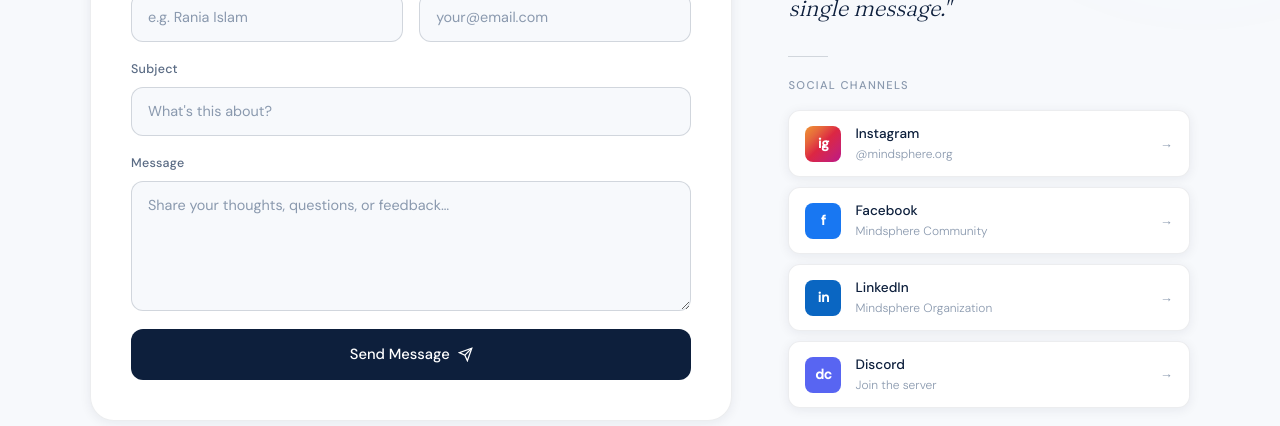
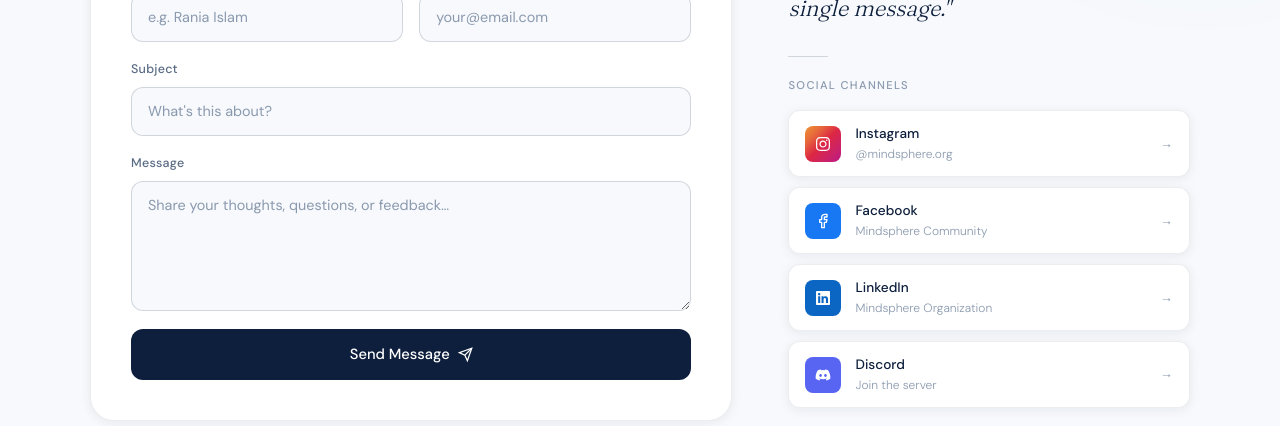
Before and after one commit to R0F7/Mindsphere, a Next.js app: page / in a window 1280 px wide. Shown: the part 6460-6886 px from the top of the page. Built offline with nearby package versions, Linux system fonts and the light colour scheme.

Commit message:
get involved page currection done

```diff
--- a/package.json
+++ b/package.json
@@ -14,6 +14,7 @@
     "next-themes": "^0.4.6",
     "react": "19.2.4",
     "react-dom": "19.2.4",
+    "react-icons": "^5.6.0",
     "tailwind-merge": "^3.6.0"
   },
   "devDependencies": {
--- a/src/app/components/contact-section.tsx
+++ b/src/app/components/contact-section.tsx
@@ -1,6 +1,9 @@
 "use client";
 
+import Link from "next/link";
 import { useState } from "react";
+import { FaDiscord, FaInstagram, FaLinkedin } from "react-icons/fa";
+import { FiFacebook } from "react-icons/fi";
 
 export default function ContactSection() {
   const [submitted, setSubmitted] = useState(false);
@@ -21,7 +24,7 @@ export default function ContactSection() {
 
       <div className="mx-auto container">
         {/* Header */}
-        <div  data-aos="fade-up" className="mb-14">
+        <div data-aos="fade-up" className="mb-14">
           <div className="mb-3 text-[0.72rem] font-medium uppercase tracking-[0.14em] text-accent">
             Contact Us
           </div>
@@ -38,7 +41,10 @@ export default function ContactSection() {
 
         {/* Grid */}
         <div className="grid items-start gap-14 lg:grid-cols-[1.6fr_1fr]">
-          <div  data-aos="fade-right" className="rounded-xl border border-border bg-white p-10 shadow-sm">
+          <div
+            data-aos="fade-right"
+            className="rounded-xl border border-border bg-white p-10 shadow-sm"
+          >
             {!submitted ? (
               <form onSubmit={handleSubmit}>
                 <div id="contact-form-content">
@@ -153,7 +159,7 @@ export default function ContactSection() {
           </div>
 
           {/* Right Side */}
-          <div  data-aos="fade-left" className="flex flex-col gap-5 pt-2">
+          <div data-aos="fade-left" className="flex flex-col gap-5 pt-2">
             {/* Intro */}
             <div>
               <div className="mb-3 text-[0.72rem] font-medium uppercase tracking-[0.14em] text-accent">
@@ -175,15 +181,15 @@ export default function ContactSection() {
 
               <div className="flex flex-col gap-2.5">
                 {/* Instagram */}
-                <a
+                <Link
                   href="#"
                   className="group flex items-center gap-3.5 rounded-md border border-border bg-white px-4 py-3 shadow-sm transition-all duration-200 hover:translate-x-1 hover:border-strong hover:shadow-md"
                 >
                   <div
-                    className="flex h-9 w-9 shrink-0 items-center justify-center rounded-sm bg-[linear-gradient(135deg,#f09433,#e6683c,#dc2743,#cc2366,#bc1888)] text-[0.85rem] font-semibold"
+                    className="flex h-9 w-9 shrink-0 items-center justify-center rounded-sm bg-[linear-gradient(135deg,#f09433,#e6683c,#dc2743,#cc2366,#bc1888)] text-base font-semibold"
                     style={{ color: "white" }}
                   >
-                    ig
+                    <FaInstagram />
                   </div>
 
                   <div>
@@ -199,15 +205,18 @@ export default function ContactSection() {
                   <span className="ml-auto text-[0.8rem] text-muted transition-transform duration-200 group-hover:translate-x-0.75">
                     →
                   </span>
-                </a>
+                </Link>
 
                 {/* Facebook */}
-                <a
+                <Link
                   href="#"
                   className="group flex items-center gap-3.5 rounded-md border border-border bg-white px-4 py-3 shadow-sm transition-all duration-200 hover:translate-x-1 hover:border-strong hover:shadow-md"
                 >
-                  <div className="flex h-9 w-9 shrink-0 items-center justify-center rounded-sm bg-[#1877F2] text-[0.85rem] font-semibold text-white">
-                    f
+                  <div
+                    className="flex h-9 w-9 shrink-0 items-center justify-center rounded-sm bg-[#1877F2] text-base font-semibold"
+                    style={{ color: "white" }}
+                  >
+                    <FiFacebook />
                   </div>
 
                   <div>
@@ -223,15 +232,18 @@ export default function ContactSection() {
                   <span className="ml-auto text-[0.8rem] text-muted transition-transform duration-200 group-hover:translate-x-0.75">
                     →
                   </span>
-                </a>
+                </Link>
 
                 {/* Linkedin */}
-                <a
+                <Link
                   href="#"
                   className="group flex items-center gap-3.5 rounded-md border border-border bg-white px-4 py-3 shadow-sm transition-all duration-200 hover:translate-x-1 hover:border-strong hover:shadow-md"
                 >
-                  <div className="flex h-9 w-9 shrink-0 items-center justify-center rounded-sm bg-[#0A66C2] text-[0.85rem] font-semibold text-white">
-                    in
+                  <div
+                    className="flex h-9 w-9 shrink-0 items-center justify-center rounded-sm bg-[#0A66C2] text-base font-semibold"
+                    style={{ color: "white" }}
+                  >
+                    <FaLinkedin />
                   </div>
 
                   <div>
@@ -247,15 +259,18 @@ export default function ContactSection() {
                   <span className="ml-auto text-[0.8rem] text-muted transition-transform duration-200 group-hover:translate-x-0.75">
                     →
                   </span>
-                </a>
+                </Link>
 
                 {/* Discord */}
-                <a
+                <Link
                   href="#"
                   className="group flex items-center gap-3.5 rounded-md border border-border bg-white px-4 py-3 shadow-sm transition-all duration-200 hover:translate-x-1 hover:border-strong hover:shadow-md"
                 >
-                  <div className="flex h-9 w-9 shrink-0 items-center justify-center rounded-sm bg-[#5865F2] text-[0.85rem] font-semibold text-white">
-                    dc
+                  <div
+                    className="flex h-9 w-9 shrink-0 items-center justify-center rounded-sm bg-[#5865F2] text-base font-semibold"
+                    style={{ color: "white" }}
+                  >
+                    <FaDiscord />
                   </div>
 
                   <div>
@@ -271,7 +286,7 @@ export default function ContactSection() {
                   <span className="ml-auto text-[0.8rem] text-muted transition-transform duration-200 group-hover:translate-x-0.75">
                     →
                   </span>
-                </a>
+                </Link>
               </div>
             </div>
 
--- a/src/app/components/get-involved/hero.tsx
+++ b/src/app/components/get-involved/hero.tsx
@@ -29,12 +29,12 @@ export default function Hero() {
 
         {/* Headline */}
         <h1
-          className="font-fraunces text-[clamp(2.4rem,6vw,4.5rem)] font-light tracking-[-0.04em] leading-[1.05] text-[var(--text-primary)] mb-5"
+          className="font-fraunces font-light text-[clamp(2.4rem,6vw,4.5rem)] tracking-[-0.04em] leading-[1.05] text-text mb-5"
           data-aos="fade-up"
-          data-aos-delay="100"
+          data-aos-delay="200"
         >
           Be Part of{" "}
-          <em className="italic text-[var(--accent)] not-italic">Something</em>
+          <em className="italic text-accent">Something</em>
           <br />
           That Matters
         </h1>
@@ -57,7 +57,7 @@ export default function Hero() {
             { label: "Contact Us", href: "#contact" },
             { label: "Verify Certificate", href: "#verify" },
             { label: "Newsletter", href: "#newsletter" },
-          ].map((anchor,idx) => (
+          ].map((anchor, idx) => (
             <a
               key={anchor.label}
               href={anchor.href}
--- a/src/app/components/get-involved/join-section.tsx
+++ b/src/app/components/get-involved/join-section.tsx
@@ -29,8 +29,9 @@ export default function JoinSection() {
           Your Voice
           <br />
           Belongs{" "}
-          <em className="italic text-[var(--accent)] not-italic">Here</em>
+          <em className="italic text-[var(--accent)]">Here</em>
         </h2>
+
 
         {/* Body Text */}
         <p
```
Also changed, not shown: 1 other file (tests, documents, lock files or other folders).
